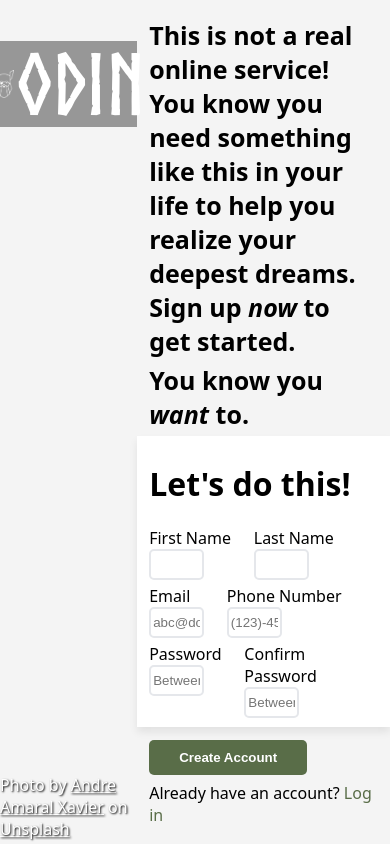
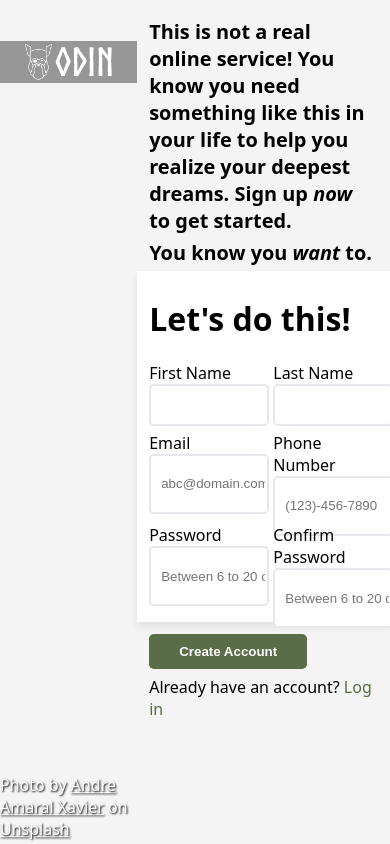
Before and after one commit to peterahn8/sign-up, a plain HTML site: page index.html in a window 390 px wide. Drawn offline with Linux system fonts and the light colour scheme.

Commit message:
Add responsiveness for font scaling.
Having trouble with getting input/form to be mobile responsive.

```diff
--- a/styles.css
+++ b/styles.css
@@ -53,11 +53,14 @@ body {
     font-family: Norse-Bold;
     background-color: rgba(0, 0, 0, 0.385);
     color: white;
-    font-size: 10vh;
+}
+
+.logo > span {
+    font-size: 10vw;
 }
 
 .logo > img {
-    width: 15%;
+    width: 20%;
     padding: 2%;
 }
 
@@ -77,7 +80,7 @@ body {
 
 .hero {
     font-weight: bolder;
-    font-size: 25px;
+    font-size: calc(16px + 1vw);
     padding-top: 5%;
 }
 
@@ -96,15 +99,17 @@ body {
 .row {
     display: flex;
     flex-direction: row;
-    gap: 10%;
-    margin-bottom: 2%;
+    justify-content: space-evenly;
+    gap: 20px;
+    margin-bottom: 3vh;
 }
 
 .inputWrapper > input {
     border: 2px solid #E5E7EB;
     border-radius: 5px;
-    width: 12vw;
-    height: 3vh;
+    width: 100%;
+    height: 80%;
+    padding-left: 10px;
 }
 
 .inputWrapper > input:focus {
```
